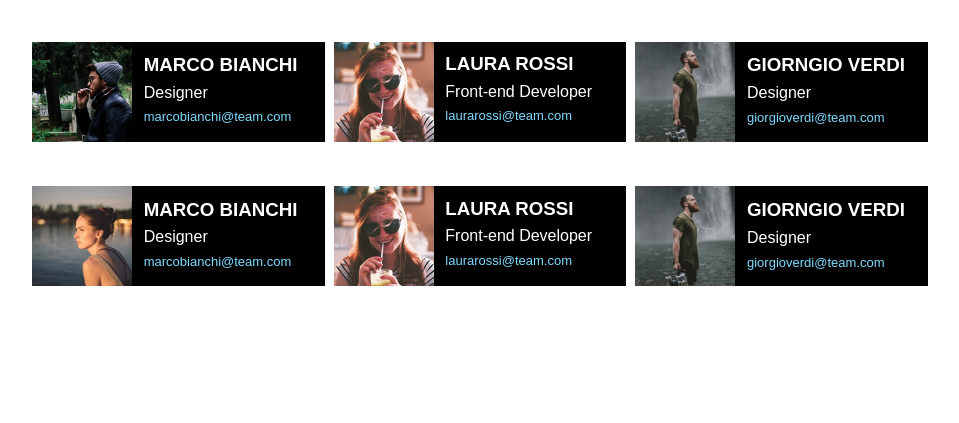
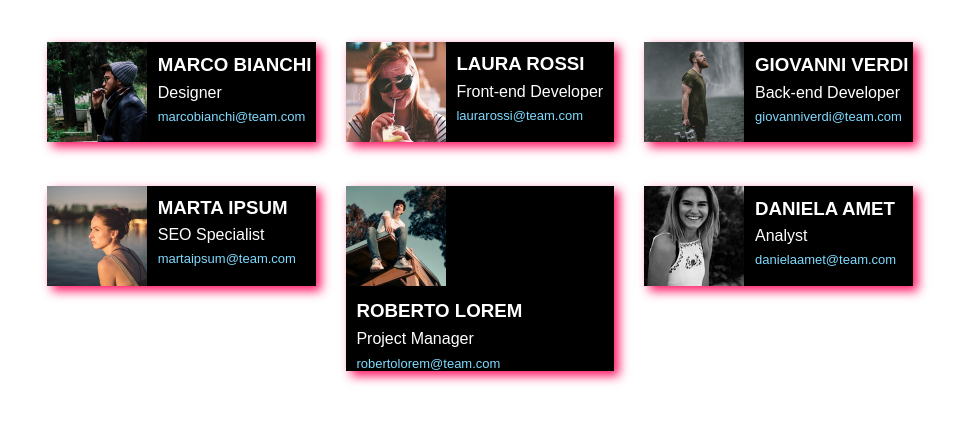
Before and after one commit to VolxDarkTV/html-css-float-cards, a plain HTML site: page index.html in a window 1280 px wide. Shown: the part 121-544 px from the top of the page, without its empty margins (160-1119 px from the left). Drawn offline with Linux system fonts and the light colour scheme.

Commit message:
Add a new cards scheme & shadow

```diff
--- a/css/style.css
+++ b/css/style.css
@@ -35,13 +35,16 @@ body{
 }
 .col{
     float: left;
-    width: calc(98% / 3);
+    width: calc(100% / 3);
     height: 100px;
+
+}
+.card{
     background-color: black;
+    margin: 0px 15px;
+    box-shadow: 5px 5px 10px rgb(255, 22, 100);
 }
-.column-center{
-    margin: 0% 1%;
-}
+
 /* profiles */
 .profile-images{
     height: 100px;
--- a/index.html
+++ b/index.html
@@ -28,6 +28,8 @@
 
                 <!-- column -->
                 <div class="col">
+                    <div class="card clearfix">
+
                         <img class="profile-images" src="img/male1.png" alt="male1">
 
                         <!-- info profiles -->
@@ -42,10 +44,14 @@
                                 marcobianchi@team.com
                             </a>
                         </section>
+
+                    </div>
                 </div>
 
                 <!-- column -->
-                <div class="col column-center">
+                <div class="col">
+                    <div class="card clearfix">
+
                         <img class="profile-images" src="img/female1.png" alt="male1">
 
                         <!-- info profiles -->
@@ -60,85 +66,98 @@
                                 laurarossi@team.com
                             </a>
                         </section>
+
                     </div>
-
+                </div>
                 <!-- column -->
                 <div class="col">
+                    <div class="card clearfix">
+
                         <img class="profile-images" src="img/male2.png" alt="male1">
 
                         <!-- info profiles -->
                         <section class="profile-info">
                             <h3 class="title-profile">
-                            GIORNGIO VERDI
+                                GIOVANNI VERDI
                             </h3>
                             <article class="profession-title-profile">
-                            Designer
+                                Back-end Developer
                             </article>
                             <a class="email" href="">
-                            giorgioverdi@team.com
+                                giovanniverdi@team.com
                             </a>
                         </section>
-                </div>
 
                     </div>
-
+                </div>
+            </div>
             <!-- row -->
             <div class="row clearfix">
 
                 <!-- column -->
                 <div class="col">
+                    <div class="card clearfix">
+
                         <img class="profile-images" src="img/female2.png" alt="male1">
 
                         <!-- info profiles -->
                         <section class="profile-info">
                             <h3 class="title-profile">
-                            MARCO BIANCHI
+                                MARTA IPSUM
                             </h3>
                             <article class="profession-title-profile">
-                            Designer
+                                SEO Specialist
                             </article>
                             <a class="email" href="">
-                            marcobianchi@team.com
+                                martaipsum@team.com
                             </a>
                         </section>
+
+                    </div>
                 </div>
 
                 <!-- column -->
-                <div class="col column-center">
-                    <img class="profile-images" src="img/female1.png" alt="male1">
+                <div class="col">
+                    <div class="card clearfix">
+
+                        <img class="profile-images" src="img/male3.png" alt="male1">
 
                         <!-- info profiles -->
                         <section class="profile-info">
                             <h3 class="title-profile">
-                            LAURA ROSSI
+                                ROBERTO LOREM
                             </h3>
                             <article class="profession-title-profile">
-                            Front-end Developer
+                                Project Manager
                             </article>
                             <a class="email" href="">
-                            laurarossi@team.com
+                                robertolorem@team.com
                             </a>
                         </section>
+
                     </div>
-
+                </div>
                 <!-- column -->
                 <div class="col">
-                    <img class="profile-images" src="img/male2.png" alt="male1">
+                    <div class="card clearfix">
+
+                        <img class="profile-images" src="img/female3.png" alt="male1">
 
                         <!-- info profiles -->
                         <section class="profile-info">
                             <h3 class="title-profile">
-                            GIORNGIO VERDI
+                                DANIELA AMET
                             </h3>
                             <article class="profession-title-profile">
-                            Designer
+                                Analyst
                             </article>
                             <a class="email" href="">
-                            giorgioverdi@team.com
+                                danielaamet@team.com
                             </a>
                         </section>
+
                     </div>
-
+                </div>
             </div>
 
         </section>
```
Lines whose indentation alone changed are shown as unchanged.
